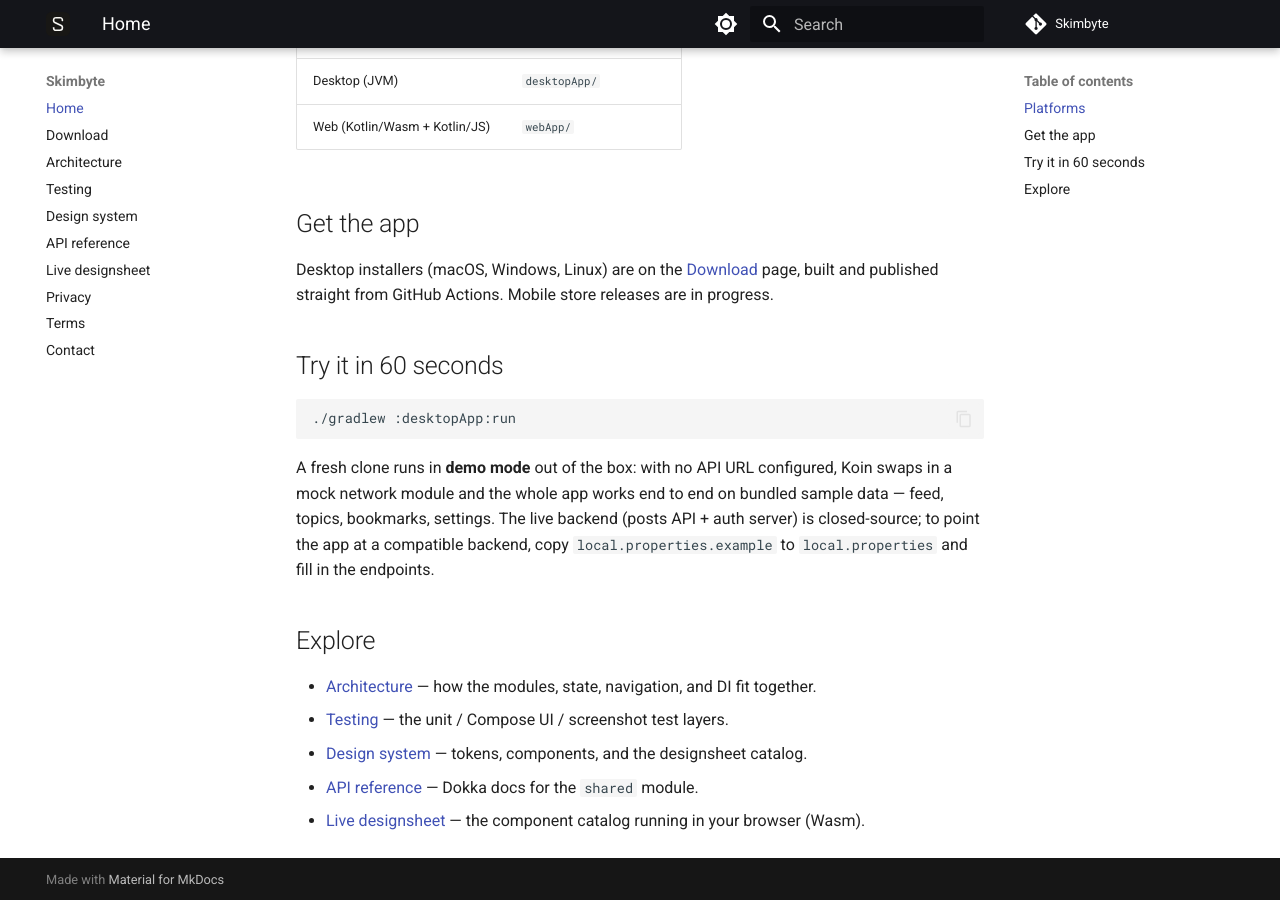
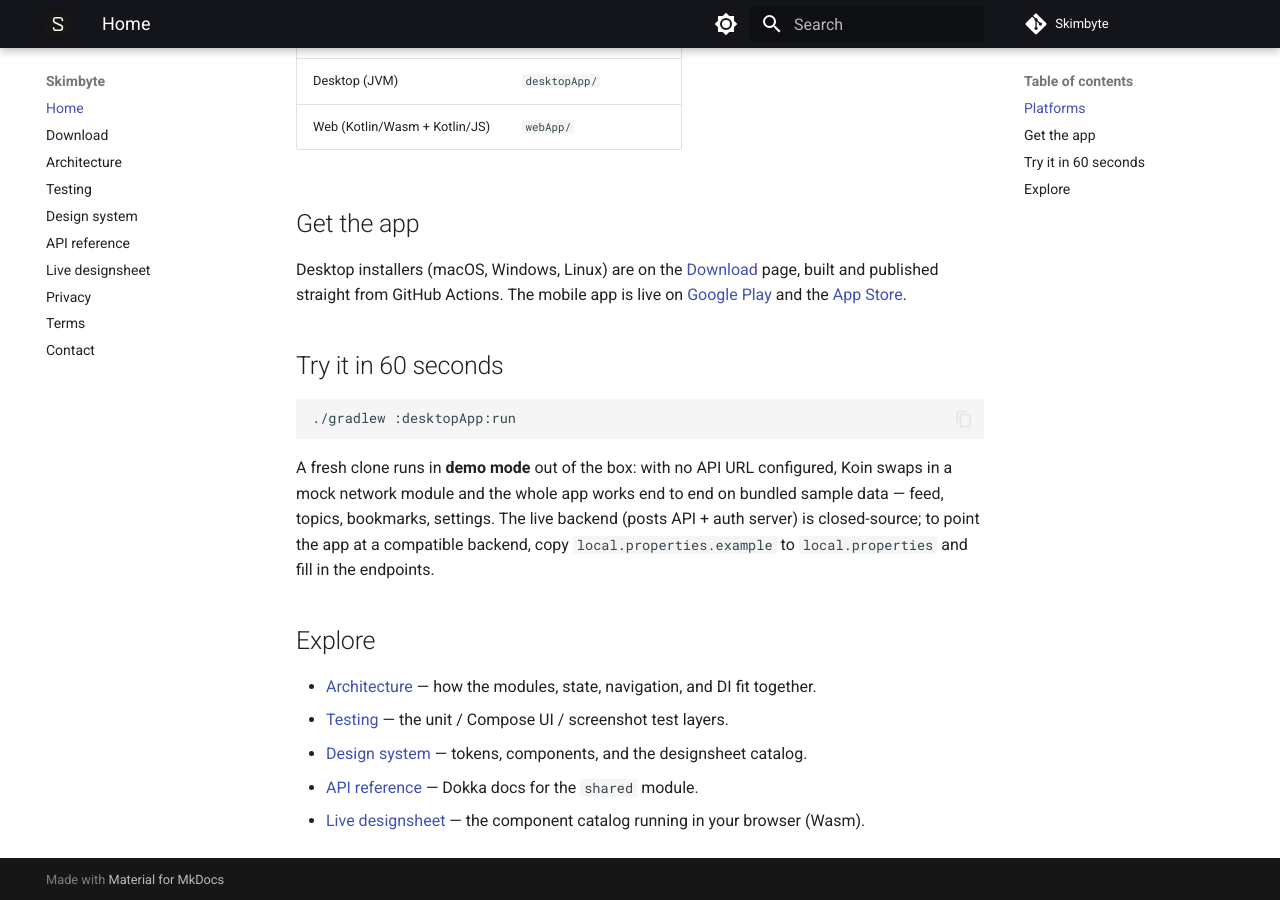
Before and after one commit to RedigitSoft/Skimbyte, an MkDocs documentation site: the page built from docs-site/index.md, in a window 1280 px wide and 900 px high, scrolled down 544 px. Built offline with MkDocs 1.6.1 and Material for MkDocs 9.7.7, drawn with Linux system fonts in a browser that asks for light colours; comment, search, counter and statistics services are not loaded.

Commit message:
fix: apply code-review findings from the store-launch changes
- docs-site home: replace stale 'store releases in progress' with the
  live Google Play and App Store links
- app-store.md: reframe the pre-submission checklist for post-launch
  reality (1.0.2 shipped 2026-11-23 without Sign in with Apple)
- signed-out account prompt no longer promises reading-stats sync,
  which the server doesn't provide (goldens regenerated)
- drop the dead .dl .soon CSS rule left by the store-button swap

```diff
--- a/docs-site/index.md
+++ b/docs-site/index.md
@@ -21,7 +21,9 @@ a living design-system catalog.
 ## Get the app
 
 Desktop installers (macOS, Windows, Linux) are on the [Download](download.md) page,
-built and published straight from GitHub Actions. Mobile store releases are in progress.
+built and published straight from GitHub Actions. The mobile app is live on
+[Google Play](https://play.google.com/store/apps/details?id=io.redigit.skimbyte) and the
+[App Store](https://apps.apple.com/app/skimbyte/id6832336017).
 
 ## Try it in 60 seconds
 
--- a/website/index.html
+++ b/website/index.html
@@ -369,7 +369,6 @@
   .dl .os { font-size: 24px; font-weight: 700; letter-spacing: -0.02em; }
   .dl .kind { margin-top: 6px; font-size: 14px; color: var(--ink-muted); min-height: 2.9em; }
   .dl a.button { font-size: 14px; padding: 8px 18px; margin-top: 16px; }
-  .dl .soon { margin-top: 16px; font-size: 14px; font-weight: 500; color: var(--ink-muted); padding: 8px 0; }
   .footnote { margin: 48px auto 0; max-width: 44em; font-size: 13px; color: var(--ink-muted); text-align: center; line-height: 1.6; letter-spacing: 0; }
   .footnote code { font-family: ui-monospace, Menlo, monospace; font-size: 12px; background: var(--offwhite); padding: 2px 7px; border-radius: 6px; }
 
```
Also changed, not shown: marketing/copy/app-store.md (+17 -15 lines), shared/src/androidHostTest/roborazzi/io.redigit.skimbyte.ui.components.StatusPromptScreenshotTest.accountState.png, shared/src/androidHostTest/roborazzi/io.redigit.skimbyte.ui.screens.auth.AccountScreenshotTest.signedOutDark.png, shared/src/androidHostTest/roborazzi/io.redigit.skimbyte.ui.screens.auth.AccountScreenshotTest.signedOutLight.png, 3 other files.
